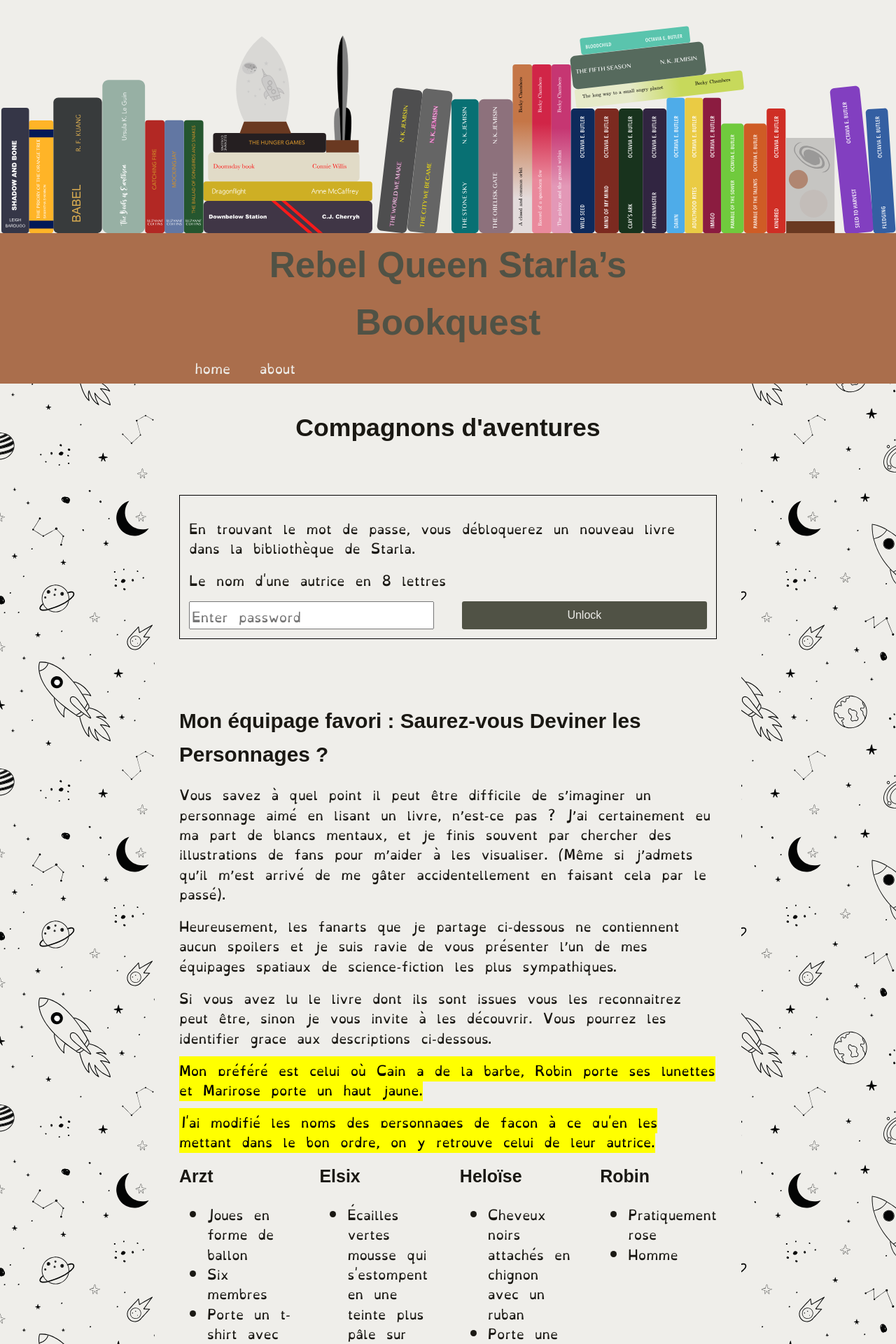
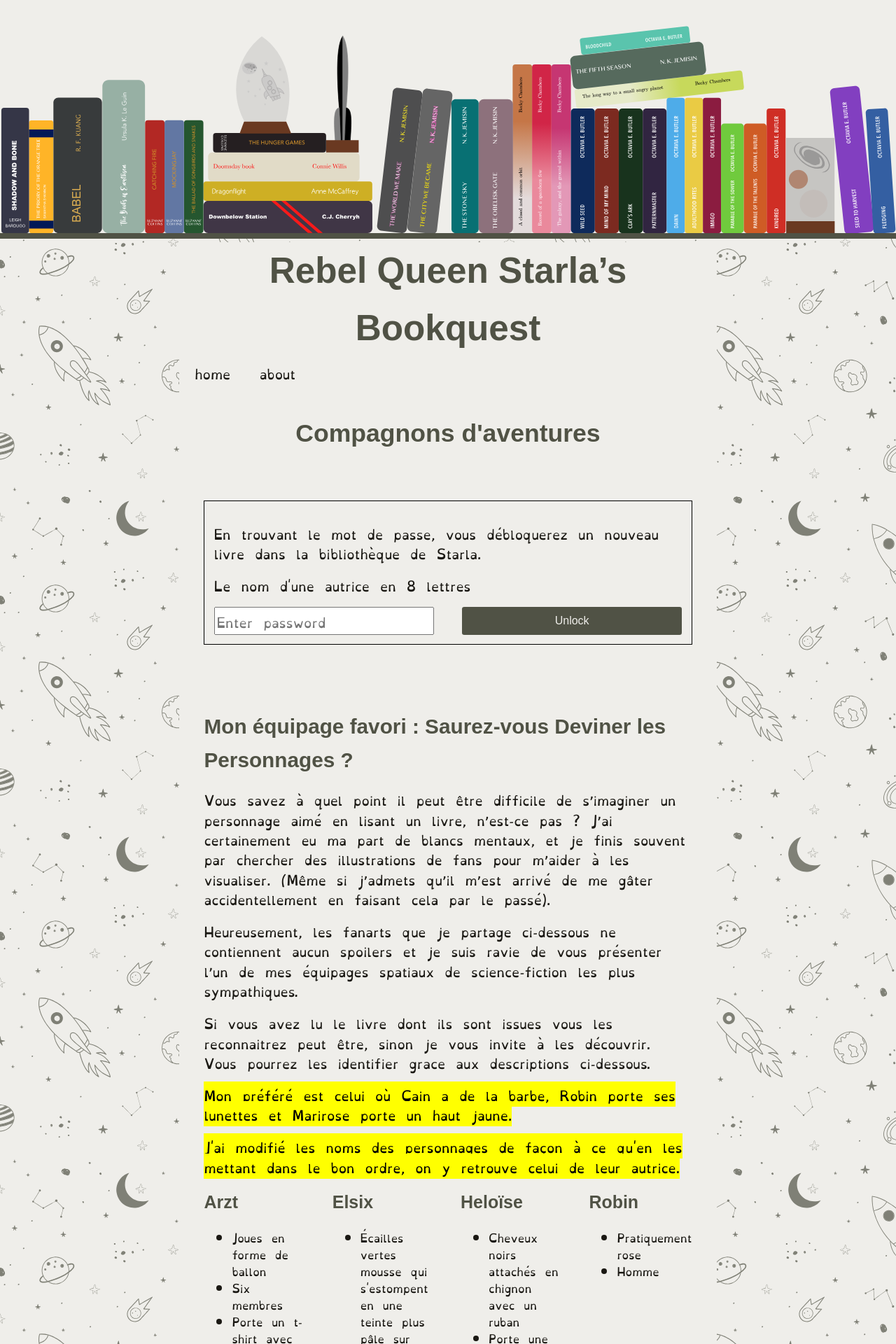
Before and after one commit to gwenananaelle/starlasbookquest, a Jekyll site: the page built from _puzzles/puzzle1.html, in a window 1280 px wide. Shown: the top 1920 px of the page at 70% size. Built offline with Jekyll 4.4.1, drawn with Linux system fonts in a browser that asks for light colours.

Commit message:
change in layout

```diff
--- a/_includes/footer.html
+++ b/_includes/footer.html
@@ -1,4 +1,4 @@
-<footer>
+<footer class="bg-color-primary">
     <div class="grid">
         <p>© 2024 Captain Medusa</p>
     </div>
--- a/_includes/header.html
+++ b/_includes/header.html
@@ -1,6 +1,6 @@
 <header>
-    <img class="bg-color-primary" src="{{'/assets/images/bookcase.svg'| absolute_url}}" alt="">
-    <div class="grid no-gap">
+    <img class="bg-color-primary border-bottom" src="{{'/assets/images/bookcase.svg'| absolute_url}}" alt="">
+    <div class="grid no-gap bg-color-primary">
         <h1><a href="{{ '/' | absolute_url }}">{{ site.title | escape }}</a></h1>
         {% include navigation.html %}
     </div>
--- a/_layouts/puzzle.html
+++ b/_layouts/puzzle.html
@@ -22,9 +22,9 @@ layout: default
   {% if book.title %}<h1>{{ book.title }}</h1>{% endif %}
   {% if book.original-title %}<p>Titre original : {{ book.original-title }}</p>{% endif %}
   {% if book.author %}<p>Auteur : {{ book.author }}</p>{% endif %}
-      <div class="grid grid-2up">
+      <div class="float">
         {% if book.img-url %}
-          <div>
+          <div class="float-left">
               <img src="{{ book.img-url | absolute_url }}" alt="Couverture du livre">
           </div>
           {% endif %}
--- a/_sass/base.scss
+++ b/_sass/base.scss
@@ -37,17 +37,48 @@
 --space-xl-2xl: clamp(3rem, 2.7143rem + 1.4286vw, 5rem);
 --space-2xl-3xl: clamp(4rem, 3.5rem + 2.5vw, 7.5rem);
 
-  /* Grid */
-  --grid-max-width: 77.50rem;
-  --grid-gutter: var(--space-s-l, clamp(1rem, 0.4783rem + 2.6087vw, 2.5rem));
-  --grid-columns: 12;
+/* Grid */
+--grid-max-width: 77.50rem;
+--grid-gutter: var(--space-s-l, clamp(1rem, 0.4783rem + 2.6087vw, 2.5rem));
+--grid-columns: 12;
+}
+.grid {
+  display: grid;
+  gap: var(--grid-gutter);
+  &.no-gap {
+      gap:0;
+  }
+}
+.grid-2up {
+  @media all and (min-width: 40rem) {
+    grid-template-columns: 1fr 1fr;
+  }
+}
+.grid-1-to-3up {
+  @media all and (min-width: 50rem) {
+    grid-template-columns: 1fr 1fr 1fr;
+  }
+}
+.grid-1-to-4up {
+  @media all and (min-width: 60rem) {
+    grid-template-columns: 1fr 1fr 1fr 1fr;
+  }
+}
+.grid-1-to-5up {
+  @media all and (min-width: 70rem) {
+    grid-template-columns: 1fr 1fr 1fr 1fr 1fr;
+  }
+}
+.grid-2-to-4up {
+  @media all and (min-width: 60rem) {
+      grid-template-columns: 1fr 1fr 1fr 1fr;
+    }
 }
 
+/* Colors */
 $backgroundColor: #EFEEEA;
 $text-color: #1a1813;
 $primary-color: #AA6E4C;
-$primary-color-dark: #6B4630;
-$primary-color-ligh: #D2AF9B;
 $on-primary-color: #EFEEEA;
 $secondary-color: #505245;
 $on-secondary-color: #EFEEEA;
@@ -69,18 +100,11 @@ body {
   background-color: $backgroundColor;
   -webkit-text-size-adjust: 100%;
 }
-main, header > div, footer > div {
-  max-width: clamp(320px, 60vw, 960px);
-  margin: auto;
-}
-section {
-  max-width: 100%;
-  margin: var(--space-m) auto;
-}
 
-h1, h2, h3, h4, h5, h6, .button {
+h1, h2, h3, h4, h5, h6 {
   font-family: Arial,sans-serif,"Apple Color Emoji","Segoe UI Emoji","Segoe UI Symbol";
   margin: auto;
+  color: $secondary-color;
 }
 h1 {
   font-size: var(--step-6);
--- a/_sass/custom.scss
+++ b/_sass/custom.scss
@@ -13,47 +13,54 @@
 .bg-color-primary {
     background-color: $backgroundColor;
 }
+.border-bottom {
+    border-bottom: 0.5rem solid $secondary-color;
+}
+.font-small {
+    font-size: var(--step--1);
+}
 
-/* Grid */
-.grid {
-    display: grid;
-    gap: var(--grid-gutter);
-    &.no-gap {
-        gap:0;
+.float {
+    @media all and (max-width: 40rem) {
+        display: grid;
+        gap: var(--grid-gutter);
+    }
+    @media all and (min-width: 40rem) {
+        overflow: auto;
+        div.float-left {
+            padding: var(--space-s);
+            float: left;
+            width: 50%;
+        }
     }
 }
-.grid-2up {
-    @media all and (min-width: 40rem) {
-      grid-template-columns: 1fr 1fr;
-    }
-}
-.grid-1-to-3up {
-    @media all and (min-width: 50rem) {
-      grid-template-columns: 1fr 1fr 1fr;
-    }
-}
-.grid-1-to-4up {
-    @media all and (min-width: 60rem) {
-      grid-template-columns: 1fr 1fr 1fr 1fr;
-    }
-}
-.grid-1-to-5up {
-    @media all and (min-width: 70rem) {
-      grid-template-columns: 1fr 1fr 1fr 1fr 1fr;
-    }
-}
-.grid-2-to-4up {
-    @media all and (min-width: 60rem) {
-        grid-template-columns: 1fr 1fr 1fr 1fr;
-      }
-}
+
 body {
     background-image: url(../images/background.svg);
     background-repeat: repeat;
     background-size: 30rem 30rem;
+    main, header > div, footer > div {
+        max-width: 100vw;
+        margin: auto;
+        @media all and (min-width: 550px) {
+          width: 60vw;
+          max-width: 960px;
+          margin: auto;
+        }
+    }
     main {
+        width: calc(100vw - (var(--space-l) *2 ));
         background-color: $backgroundColor;
         padding: var(--space-l);
+        @media all and (min-width: 550px) {
+            width: calc(60vw - (var(--space-l) *2 ));
+            max-width: calc(960px - (var(--space-l) *2 ));
+            margin: auto;
+          }
+    }
+    section {
+    max-width: 100%;
+    margin: var(--space-m) auto;
     }
     a {
         color: $secondary-color;
@@ -69,8 +76,7 @@ body {
         }
     }
     header, footer {
-        background-color: $primary-color;
-        color: $on-primary-color;
+        color: $secondary-color;
         width: 100vw;
         min-height: max-content;
         h1 {
@@ -79,36 +85,35 @@ body {
         nav {
             padding: var(--space-2xs);
             a, &:visited{
-                color: $on-primary-color;
+                color: $text-color;
                 text-decoration: none;
                 padding: var(--space-xs);
                 &:visited {
-                  color: $on-primary-color;
+                  color: $secondary-color;
                 }
                 &:hover, &:focus {
-                  color: $text-color;
+                  color: $secondary-color;
                   text-decoration: none;
-                  background-color: $backgroundColor;
-                  border-top: 2px solid $primary-color-ligh;
-                  border-radius: 10%;
+                  border-bottom: 2px solid $secondary-color;
                 }
                 &.current {
-                    background-color: $backgroundColor;
-                    border-top: 2px solid $primary-color-dark;
-                    border-radius: 10%;
+                    border-bottom: 2px solid $secondary-color;
                 }
             }
         }
         a {
             &:visited {
-                color: $on-primary-color;
+                color: $secondary-color;
                 text-decoration: none;
                 }
                 &:hover, &:focus {
-                  color: $on-primary-color;
+                  color: $secondary-color;
                   text-decoration: underline;
                 }
         }
+    }
+    footer {
+        border-top: 0.5rem solid $secondary-color;
     }
     figure, img {
         margin: auto;
@@ -126,6 +131,7 @@ body {
     border: 1px solid black;
 }
 a.button, .button, button {
+    font-family: Arial,sans-serif,"Apple Color Emoji","Segoe UI Emoji","Segoe UI Symbol";
     display: inline-block;
     vertical-align: middle;
     margin: 0;
```
Also changed, not shown: assets/images/background.svg.
